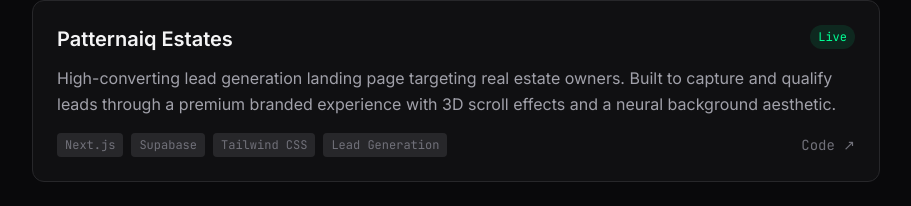
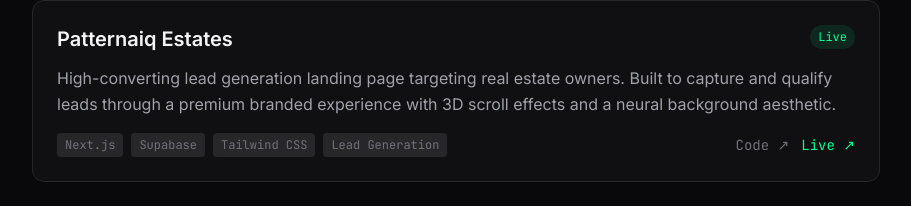
Before and after one commit to HUMO-collab/portfolio, a React (Vite) app: page / in a window 1280 px wide. Shown: the part 1454-1660 px from the top of the page, without its empty margins (184-1095 px from the left). Built offline with nearby package versions, Linux system fonts and the light colour scheme.

Commit message:
feat: add Patternaiq Estates live URL

```diff
--- a/src/data/projects.js
+++ b/src/data/projects.js
@@ -26,7 +26,7 @@ export const projects = [
     title: 'Patternaiq Estates',
     description: 'High-converting lead generation landing page targeting real estate owners. Built to capture and qualify leads through a premium branded experience with 3D scroll effects and a neural background aesthetic.',
     tags: ['Next.js', 'Supabase', 'Tailwind CSS', 'Lead Generation'],
-    liveUrl: null,
+    liveUrl: 'https://patternaiq-estates.vercel.app',
     githubUrl: 'https://github.com/HUMO-collab/patternaiq-estates',
     status: 'live',
     featured: true,
```
